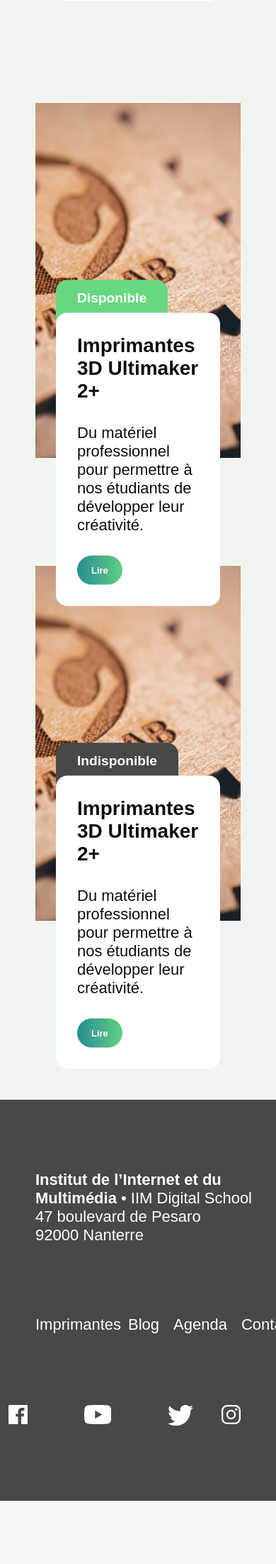
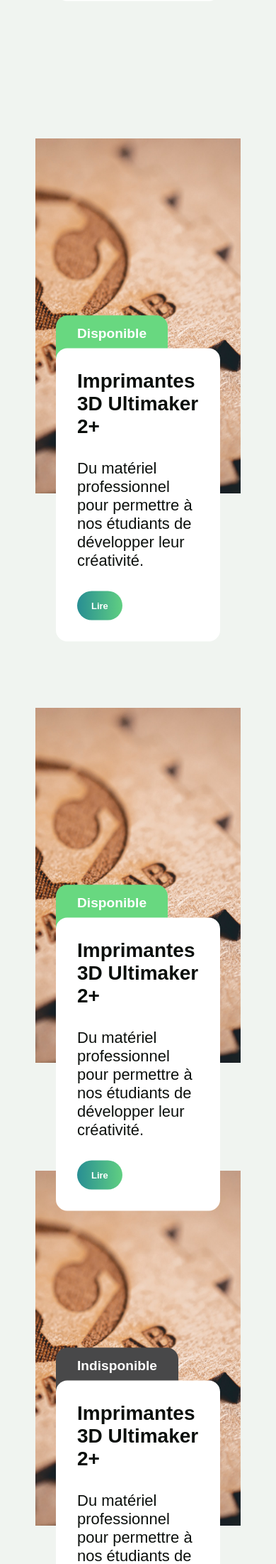
Before and after one commit to WallAshing/Creative-Lab, a Symfony app: template templates/materiel/index.html.twig in a window 390 px wide; the page is wider, and only the part inside the window is pictured. Shown: the part 3878-6081 px from the top of that part at 71% size. Before the commit the page ends 5992 px from the top of that part, so only its background shows below. Run offline with Twig, Linux system fonts and the light colour scheme; the template is opened without the code that fills it, so the values that code supplies are empty; some libraries are stand-ins or nearby versions; some web fonts are replaced.

Commit message:
:construction: page Materiel Done

```diff
--- a/public/style/css/main.css
+++ b/public/style/css/main.css
@@ -395,6 +395,23 @@ button a {
   margin-bottom: 150px;
 }
 
+.section-main-article-materiel {
+  margin: 150px 0 200px 0;
+}
+.section-main-article-materiel .card-articles-materiel .container-card-description-materiel {
+  width: 40%;
+  position: absolute;
+  left: 10%;
+  transform: translate(0, -50%);
+}
+@media screen and (max-width: 1000px) {
+  .section-main-article-materiel .card-articles-materiel .container-card-description-materiel {
+    transform: translate(-50%, -50%);
+    left: 50%;
+    width: 80%;
+  }
+}
+
 .card-articles-materiel .container-card-description-materiel {
   width: 80%;
   position: absolute;
--- a/public/style/scss/pages/_materiel.scss
+++ b/public/style/scss/pages/_materiel.scss
@@ -11,6 +11,23 @@
     }
     .card-articles-materiel{
         margin-bottom: 150px;
+    }
+}
+
+.section-main-article-materiel{
+    margin: 150px 0 200px 0;
+    .card-articles-materiel{
+        .container-card-description-materiel{
+            width: 40%;
+            position: absolute;
+            left: 10%;
+            transform: translate(0, -50%);
+            @media screen and (max-width : 1000px) {
+                transform: translate(-50%, -50%);
+                left: 50%;
+                width: 80%;
+            }
+        }
     }
 }
 
--- a/templates/materiel/index.html.twig
+++ b/templates/materiel/index.html.twig
@@ -72,6 +72,23 @@
 
 </section>
 
+<section class="section-main-article-materiel margin-body">
+
+    {# Card article materiel #}
+    <div class="card-articles-materiel">
+        <img src="{{asset("images/blog/bg-hero.jpeg")}}" alt="image d'illustration de l'article">
+        <div class="container-card-description-materiel">
+            <div class="is-avaible is-avaible_disponible"><p class="text">Disponible</p></div>
+            <div class="description-card-materiel">
+                <h4>Imprimantes 3D Ultimaker 2+</h4>
+                <p class="text">Du matériel professionnel pour permettre à nos étudiants de développer leur créativité.</p>
+                <button><a href="#">Lire</a></button>
+            </div>
+        </div>
+    </div>
+
+</section>
+
 <section class="margin-body section-article-materiel">
 
     <div class="container-article-materiel">
```
Also changed, not shown: 1 other file.
